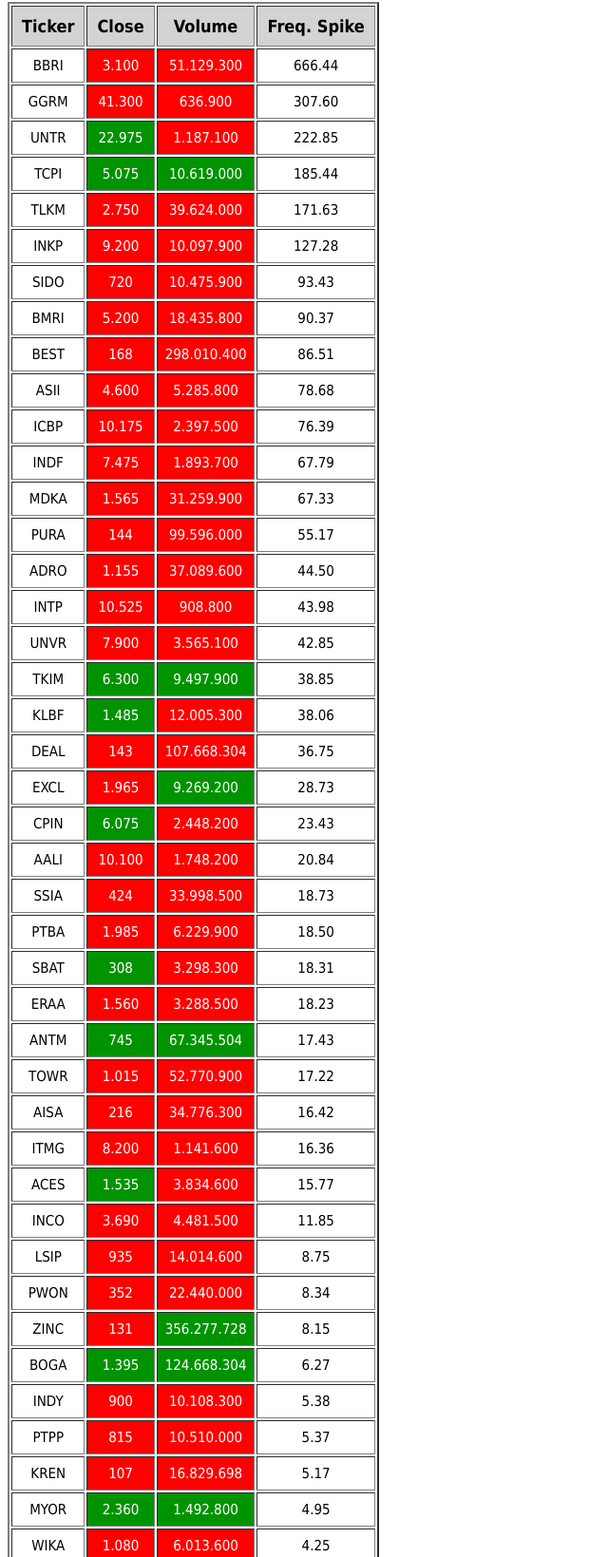
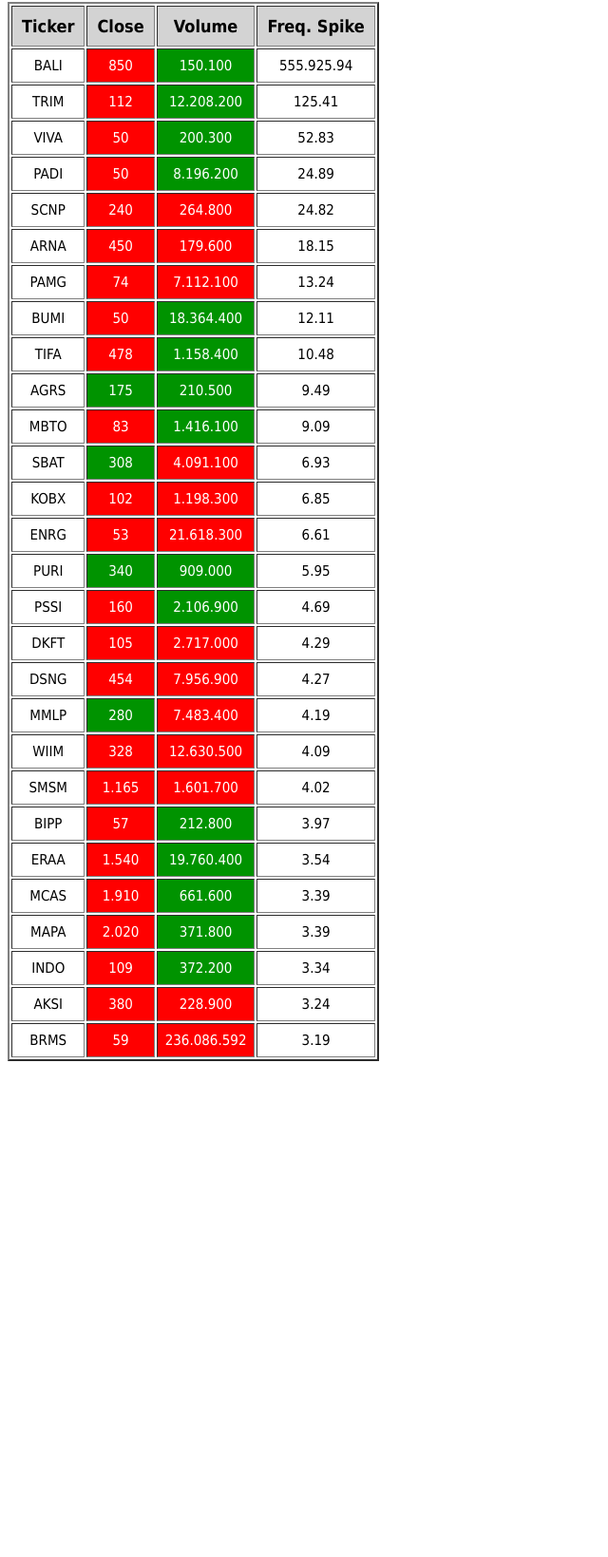
Before and after one commit to greekrode/kangritel, a plain HTML site: page results/FreqSpike.html in a window 1280 px wide. Shown: the part 60-1699 px from the top of the page at 95% size, without its empty margins (0-640 px from the left). After the commit the page ends 1185 px from the top, so only its background shows below. Drawn offline with Linux system fonts and the light colour scheme.

Commit message:
Update FreqSpike.html

```diff
--- a/results/FreqSpike.html
+++ b/results/FreqSpike.html
@@ -10,53 +10,34 @@
     <!-- ABEXC: Type=0, ReportPath= --><BODY>
     <TABLE border=2 cellpadding='8'>
 <TR><TH id=0>Ticker</TH><TH id=1>Close</TH><TH id=1>Volume</TH><TH id=1>Freq. Spike</TH></TR>
-<TR><TD>BBRI</TD><TD bgcolor='#ff0000'><FONT color='#ffffff'>  3.100</FONT></TD><TD bgcolor='#ff0000'><FONT color='#ffffff'>51.129.300</FONT></TD><TD><FONT color='#000000'>666.44</FONT></TD></TR>
-<TR><TD>GGRM</TD><TD bgcolor='#ff0000'><FONT color='#ffffff'> 41.300</FONT></TD><TD bgcolor='#ff0000'><FONT color='#ffffff'>636.900</FONT></TD><TD><FONT color='#000000'>307.60</FONT></TD></TR>
-<TR><TD>UNTR</TD><TD bgcolor='#009300'><FONT color='#ffffff'> 22.975</FONT></TD><TD bgcolor='#ff0000'><FONT color='#ffffff'>1.187.100</FONT></TD><TD><FONT color='#000000'>222.85</FONT></TD></TR>
-<TR><TD>TCPI</TD><TD bgcolor='#009300'><FONT color='#ffffff'>  5.075</FONT></TD><TD bgcolor='#009300'><FONT color='#ffffff'>10.619.000</FONT></TD><TD><FONT color='#000000'>185.44</FONT></TD></TR>
-<TR><TD>TLKM</TD><TD bgcolor='#ff0000'><FONT color='#ffffff'>  2.750</FONT></TD><TD bgcolor='#ff0000'><FONT color='#ffffff'>39.624.000</FONT></TD><TD><FONT color='#000000'>171.63</FONT></TD></TR>
-<TR><TD>INKP</TD><TD bgcolor='#ff0000'><FONT color='#ffffff'>  9.200</FONT></TD><TD bgcolor='#ff0000'><FONT color='#ffffff'>10.097.900</FONT></TD><TD><FONT color='#000000'>127.28</FONT></TD></TR>
-<TR><TD>SIDO</TD><TD bgcolor='#ff0000'><FONT color='#ffffff'>   720</FONT></TD><TD bgcolor='#ff0000'><FONT color='#ffffff'>10.475.900</FONT></TD><TD><FONT color='#000000'>93.43</FONT></TD></TR>
-<TR><TD>BMRI</TD><TD bgcolor='#ff0000'><FONT color='#ffffff'>  5.200</FONT></TD><TD bgcolor='#ff0000'><FONT color='#ffffff'>18.435.800</FONT></TD><TD><FONT color='#000000'>90.37</FONT></TD></TR>
-<TR><TD>BEST</TD><TD bgcolor='#ff0000'><FONT color='#ffffff'>   168</FONT></TD><TD bgcolor='#ff0000'><FONT color='#ffffff'>298.010.400</FONT></TD><TD><FONT color='#000000'>86.51</FONT></TD></TR>
-<TR><TD>ASII</TD><TD bgcolor='#ff0000'><FONT color='#ffffff'>  4.600</FONT></TD><TD bgcolor='#ff0000'><FONT color='#ffffff'>5.285.800</FONT></TD><TD><FONT color='#000000'>78.68</FONT></TD></TR>
-<TR><TD>ICBP</TD><TD bgcolor='#ff0000'><FONT color='#ffffff'> 10.175</FONT></TD><TD bgcolor='#ff0000'><FONT color='#ffffff'>2.397.500</FONT></TD><TD><FONT color='#000000'>76.39</FONT></TD></TR>
-<TR><TD>INDF</TD><TD bgcolor='#ff0000'><FONT color='#ffffff'>  7.475</FONT></TD><TD bgcolor='#ff0000'><FONT color='#ffffff'>1.893.700</FONT></TD><TD><FONT color='#000000'>67.79</FONT></TD></TR>
-<TR><TD>MDKA</TD><TD bgcolor='#ff0000'><FONT color='#ffffff'>  1.565</FONT></TD><TD bgcolor='#ff0000'><FONT color='#ffffff'>31.259.900</FONT></TD><TD><FONT color='#000000'>67.33</FONT></TD></TR>
-<TR><TD>PURA</TD><TD bgcolor='#ff0000'><FONT color='#ffffff'>   144</FONT></TD><TD bgcolor='#ff0000'><FONT color='#ffffff'>99.596.000</FONT></TD><TD><FONT color='#000000'>55.17</FONT></TD></TR>
-<TR><TD>ADRO</TD><TD bgcolor='#ff0000'><FONT color='#ffffff'>  1.155</FONT></TD><TD bgcolor='#ff0000'><FONT color='#ffffff'>37.089.600</FONT></TD><TD><FONT color='#000000'>44.50</FONT></TD></TR>
-<TR><TD>INTP</TD><TD bgcolor='#ff0000'><FONT color='#ffffff'> 10.525</FONT></TD><TD bgcolor='#ff0000'><FONT color='#ffffff'>908.800</FONT></TD><TD><FONT color='#000000'>43.98</FONT></TD></TR>
-<TR><TD>UNVR</TD><TD bgcolor='#ff0000'><FONT color='#ffffff'>  7.900</FONT></TD><TD bgcolor='#ff0000'><FONT color='#ffffff'>3.565.100</FONT></TD><TD><FONT color='#000000'>42.85</FONT></TD></TR>
-<TR><TD>TKIM</TD><TD bgcolor='#009300'><FONT color='#ffffff'>  6.300</FONT></TD><TD bgcolor='#009300'><FONT color='#ffffff'>9.497.900</FONT></TD><TD><FONT color='#000000'>38.85</FONT></TD></TR>
-<TR><TD>KLBF</TD><TD bgcolor='#009300'><FONT color='#ffffff'>  1.485</FONT></TD><TD bgcolor='#ff0000'><FONT color='#ffffff'>12.005.300</FONT></TD><TD><FONT color='#000000'>38.06</FONT></TD></TR>
-<TR><TD>DEAL</TD><TD bgcolor='#ff0000'><FONT color='#ffffff'>   143</FONT></TD><TD bgcolor='#ff0000'><FONT color='#ffffff'>107.668.304</FONT></TD><TD><FONT color='#000000'>36.75</FONT></TD></TR>
-<TR><TD>EXCL</TD><TD bgcolor='#ff0000'><FONT color='#ffffff'>  1.965</FONT></TD><TD bgcolor='#009300'><FONT color='#ffffff'>9.269.200</FONT></TD><TD><FONT color='#000000'>28.73</FONT></TD></TR>
-<TR><TD>CPIN</TD><TD bgcolor='#009300'><FONT color='#ffffff'>  6.075</FONT></TD><TD bgcolor='#ff0000'><FONT color='#ffffff'>2.448.200</FONT></TD><TD><FONT color='#000000'>23.43</FONT></TD></TR>
-<TR><TD>AALI</TD><TD bgcolor='#ff0000'><FONT color='#ffffff'> 10.100</FONT></TD><TD bgcolor='#ff0000'><FONT color='#ffffff'>1.748.200</FONT></TD><TD><FONT color='#000000'>20.84</FONT></TD></TR>
-<TR><TD>SSIA</TD><TD bgcolor='#ff0000'><FONT color='#ffffff'>   424</FONT></TD><TD bgcolor='#ff0000'><FONT color='#ffffff'>33.998.500</FONT></TD><TD><FONT color='#000000'>18.73</FONT></TD></TR>
-<TR><TD>PTBA</TD><TD bgcolor='#ff0000'><FONT color='#ffffff'>  1.985</FONT></TD><TD bgcolor='#ff0000'><FONT color='#ffffff'>6.229.900</FONT></TD><TD><FONT color='#000000'>18.50</FONT></TD></TR>
-<TR><TD>SBAT</TD><TD bgcolor='#009300'><FONT color='#ffffff'>   308</FONT></TD><TD bgcolor='#ff0000'><FONT color='#ffffff'>3.298.300</FONT></TD><TD><FONT color='#000000'>18.31</FONT></TD></TR>
-<TR><TD>ERAA</TD><TD bgcolor='#ff0000'><FONT color='#ffffff'>  1.560</FONT></TD><TD bgcolor='#ff0000'><FONT color='#ffffff'>3.288.500</FONT></TD><TD><FONT color='#000000'>18.23</FONT></TD></TR>
-<TR><TD>ANTM</TD><TD bgcolor='#009300'><FONT color='#ffffff'>   745</FONT></TD><TD bgcolor='#009300'><FONT color='#ffffff'>67.345.504</FONT></TD><TD><FONT color='#000000'>17.43</FONT></TD></TR>
-<TR><TD>TOWR</TD><TD bgcolor='#ff0000'><FONT color='#ffffff'>  1.015</FONT></TD><TD bgcolor='#ff0000'><FONT color='#ffffff'>52.770.900</FONT></TD><TD><FONT color='#000000'>17.22</FONT></TD></TR>
-<TR><TD>AISA</TD><TD bgcolor='#ff0000'><FONT color='#ffffff'>   216</FONT></TD><TD bgcolor='#ff0000'><FONT color='#ffffff'>34.776.300</FONT></TD><TD><FONT color='#000000'>16.42</FONT></TD></TR>
-<TR><TD>ITMG</TD><TD bgcolor='#ff0000'><FONT color='#ffffff'>  8.200</FONT></TD><TD bgcolor='#ff0000'><FONT color='#ffffff'>1.141.600</FONT></TD><TD><FONT color='#000000'>16.36</FONT></TD></TR>
-<TR><TD>ACES</TD><TD bgcolor='#009300'><FONT color='#ffffff'>  1.535</FONT></TD><TD bgcolor='#ff0000'><FONT color='#ffffff'>3.834.600</FONT></TD><TD><FONT color='#000000'>15.77</FONT></TD></TR>
-<TR><TD>INCO</TD><TD bgcolor='#ff0000'><FONT color='#ffffff'>  3.690</FONT></TD><TD bgcolor='#ff0000'><FONT color='#ffffff'>4.481.500</FONT></TD><TD><FONT color='#000000'>11.85</FONT></TD></TR>
-<TR><TD>LSIP</TD><TD bgcolor='#ff0000'><FONT color='#ffffff'>   935</FONT></TD><TD bgcolor='#ff0000'><FONT color='#ffffff'>14.014.600</FONT></TD><TD><FONT color='#000000'>8.75</FONT></TD></TR>
-<TR><TD>PWON</TD><TD bgcolor='#ff0000'><FONT color='#ffffff'>   352</FONT></TD><TD bgcolor='#ff0000'><FONT color='#ffffff'>22.440.000</FONT></TD><TD><FONT color='#000000'>8.34</FONT></TD></TR>
-<TR><TD>ZINC</TD><TD bgcolor='#ff0000'><FONT color='#ffffff'>   131</FONT></TD><TD bgcolor='#009300'><FONT color='#ffffff'>356.277.728</FONT></TD><TD><FONT color='#000000'>8.15</FONT></TD></TR>
-<TR><TD>BOGA</TD><TD bgcolor='#009300'><FONT color='#ffffff'>  1.395</FONT></TD><TD bgcolor='#009300'><FONT color='#ffffff'>124.668.304</FONT></TD><TD><FONT color='#000000'>6.27</FONT></TD></TR>
-<TR><TD>INDY</TD><TD bgcolor='#ff0000'><FONT color='#ffffff'>   900</FONT></TD><TD bgcolor='#ff0000'><FONT color='#ffffff'>10.108.300</FONT></TD><TD><FONT color='#000000'>5.38</FONT></TD></TR>
-<TR><TD>PTPP</TD><TD bgcolor='#ff0000'><FONT color='#ffffff'>   815</FONT></TD><TD bgcolor='#ff0000'><FONT color='#ffffff'>10.510.000</FONT></TD><TD><FONT color='#000000'>5.37</FONT></TD></TR>
-<TR><TD>KREN</TD><TD bgcolor='#ff0000'><FONT color='#ffffff'>   107</FONT></TD><TD bgcolor='#ff0000'><FONT color='#ffffff'>16.829.698</FONT></TD><TD><FONT color='#000000'>5.17</FONT></TD></TR>
-<TR><TD>MYOR</TD><TD bgcolor='#009300'><FONT color='#ffffff'>  2.360</FONT></TD><TD bgcolor='#009300'><FONT color='#ffffff'>1.492.800</FONT></TD><TD><FONT color='#000000'>4.95</FONT></TD></TR>
-<TR><TD>WIKA</TD><TD bgcolor='#ff0000'><FONT color='#ffffff'>  1.080</FONT></TD><TD bgcolor='#ff0000'><FONT color='#ffffff'>6.013.600</FONT></TD><TD><FONT color='#000000'>4.25</FONT></TD></TR>
-<TR><TD>JPFA</TD><TD bgcolor='#ff0000'><FONT color='#ffffff'>  1.115</FONT></TD><TD bgcolor='#ff0000'><FONT color='#ffffff'>5.728.400</FONT></TD><TD><FONT color='#000000'>3.61</FONT></TD></TR>
-<TR><TD>HEXA</TD><TD bgcolor='#ff0000'><FONT color='#ffffff'>  3.690</FONT></TD><TD bgcolor='#009300'><FONT color='#ffffff'>1.211.400</FONT></TD><TD><FONT color='#000000'>3.54</FONT></TD></TR>
-<TR><TD>AKRA</TD><TD bgcolor='#ff0000'><FONT color='#ffffff'>  2.570</FONT></TD><TD bgcolor='#ff0000'><FONT color='#ffffff'>7.988.300</FONT></TD><TD><FONT color='#000000'>3.44</FONT></TD></TR>
-<TR><TD>TBIG</TD><TD bgcolor='#009300'><FONT color='#ffffff'>  1.355</FONT></TD><TD bgcolor='#ff0000'><FONT color='#ffffff'>68.752.800</FONT></TD><TD><FONT color='#000000'>3.37</FONT></TD></TR>
-<TR><TD>APIC</TD><TD bgcolor='#009300'><FONT color='#ffffff'>   840</FONT></TD><TD bgcolor='#ff0000'><FONT color='#ffffff'>29.895.200</FONT></TD><TD><FONT color='#000000'>3.01</FONT></TD></TR>
+<TR><TD>BALI</TD><TD bgcolor='#ff0000'><FONT color='#ffffff'>   850</FONT></TD><TD bgcolor='#009300'><FONT color='#ffffff'>150.100</FONT></TD><TD><FONT color='#000000'>555.925.94</FONT></TD></TR>
+<TR><TD>TRIM</TD><TD bgcolor='#ff0000'><FONT color='#ffffff'>   112</FONT></TD><TD bgcolor='#009300'><FONT color='#ffffff'>12.208.200</FONT></TD><TD><FONT color='#000000'>125.41</FONT></TD></TR>
+<TR><TD>VIVA</TD><TD bgcolor='#ff0000'><FONT color='#ffffff'>    50</FONT></TD><TD bgcolor='#009300'><FONT color='#ffffff'>200.300</FONT></TD><TD><FONT color='#000000'>52.83</FONT></TD></TR>
+<TR><TD>PADI</TD><TD bgcolor='#ff0000'><FONT color='#ffffff'>    50</FONT></TD><TD bgcolor='#009300'><FONT color='#ffffff'>8.196.200</FONT></TD><TD><FONT color='#000000'>24.89</FONT></TD></TR>
+<TR><TD>SCNP</TD><TD bgcolor='#ff0000'><FONT color='#ffffff'>   240</FONT></TD><TD bgcolor='#ff0000'><FONT color='#ffffff'>264.800</FONT></TD><TD><FONT color='#000000'>24.82</FONT></TD></TR>
+<TR><TD>ARNA</TD><TD bgcolor='#ff0000'><FONT color='#ffffff'>   450</FONT></TD><TD bgcolor='#ff0000'><FONT color='#ffffff'>179.600</FONT></TD><TD><FONT color='#000000'>18.15</FONT></TD></TR>
+<TR><TD>PAMG</TD><TD bgcolor='#ff0000'><FONT color='#ffffff'>    74</FONT></TD><TD bgcolor='#ff0000'><FONT color='#ffffff'>7.112.100</FONT></TD><TD><FONT color='#000000'>13.24</FONT></TD></TR>
+<TR><TD>BUMI</TD><TD bgcolor='#ff0000'><FONT color='#ffffff'>    50</FONT></TD><TD bgcolor='#009300'><FONT color='#ffffff'>18.364.400</FONT></TD><TD><FONT color='#000000'>12.11</FONT></TD></TR>
+<TR><TD>TIFA</TD><TD bgcolor='#ff0000'><FONT color='#ffffff'>   478</FONT></TD><TD bgcolor='#009300'><FONT color='#ffffff'>1.158.400</FONT></TD><TD><FONT color='#000000'>10.48</FONT></TD></TR>
+<TR><TD>AGRS</TD><TD bgcolor='#009300'><FONT color='#ffffff'>   175</FONT></TD><TD bgcolor='#009300'><FONT color='#ffffff'>210.500</FONT></TD><TD><FONT color='#000000'>9.49</FONT></TD></TR>
+<TR><TD>MBTO</TD><TD bgcolor='#ff0000'><FONT color='#ffffff'>    83</FONT></TD><TD bgcolor='#009300'><FONT color='#ffffff'>1.416.100</FONT></TD><TD><FONT color='#000000'>9.09</FONT></TD></TR>
+<TR><TD>SBAT</TD><TD bgcolor='#009300'><FONT color='#ffffff'>   308</FONT></TD><TD bgcolor='#ff0000'><FONT color='#ffffff'>4.091.100</FONT></TD><TD><FONT color='#000000'>6.93</FONT></TD></TR>
+<TR><TD>KOBX</TD><TD bgcolor='#ff0000'><FONT color='#ffffff'>   102</FONT></TD><TD bgcolor='#ff0000'><FONT color='#ffffff'>1.198.300</FONT></TD><TD><FONT color='#000000'>6.85</FONT></TD></TR>
+<TR><TD>ENRG</TD><TD bgcolor='#ff0000'><FONT color='#ffffff'>    53</FONT></TD><TD bgcolor='#ff0000'><FONT color='#ffffff'>21.618.300</FONT></TD><TD><FONT color='#000000'>6.61</FONT></TD></TR>
+<TR><TD>PURI</TD><TD bgcolor='#009300'><FONT color='#ffffff'>   340</FONT></TD><TD bgcolor='#009300'><FONT color='#ffffff'>909.000</FONT></TD><TD><FONT color='#000000'>5.95</FONT></TD></TR>
+<TR><TD>PSSI</TD><TD bgcolor='#ff0000'><FONT color='#ffffff'>   160</FONT></TD><TD bgcolor='#009300'><FONT color='#ffffff'>2.106.900</FONT></TD><TD><FONT color='#000000'>4.69</FONT></TD></TR>
+<TR><TD>DKFT</TD><TD bgcolor='#ff0000'><FONT color='#ffffff'>   105</FONT></TD><TD bgcolor='#ff0000'><FONT color='#ffffff'>2.717.000</FONT></TD><TD><FONT color='#000000'>4.29</FONT></TD></TR>
+<TR><TD>DSNG</TD><TD bgcolor='#ff0000'><FONT color='#ffffff'>   454</FONT></TD><TD bgcolor='#ff0000'><FONT color='#ffffff'>7.956.900</FONT></TD><TD><FONT color='#000000'>4.27</FONT></TD></TR>
+<TR><TD>MMLP</TD><TD bgcolor='#009300'><FONT color='#ffffff'>   280</FONT></TD><TD bgcolor='#ff0000'><FONT color='#ffffff'>7.483.400</FONT></TD><TD><FONT color='#000000'>4.19</FONT></TD></TR>
+<TR><TD>WIIM</TD><TD bgcolor='#ff0000'><FONT color='#ffffff'>   328</FONT></TD><TD bgcolor='#ff0000'><FONT color='#ffffff'>12.630.500</FONT></TD><TD><FONT color='#000000'>4.09</FONT></TD></TR>
+<TR><TD>SMSM</TD><TD bgcolor='#ff0000'><FONT color='#ffffff'>  1.165</FONT></TD><TD bgcolor='#ff0000'><FONT color='#ffffff'>1.601.700</FONT></TD><TD><FONT color='#000000'>4.02</FONT></TD></TR>
+<TR><TD>BIPP</TD><TD bgcolor='#ff0000'><FONT color='#ffffff'>    57</FONT></TD><TD bgcolor='#009300'><FONT color='#ffffff'>212.800</FONT></TD><TD><FONT color='#000000'>3.97</FONT></TD></TR>
+<TR><TD>ERAA</TD><TD bgcolor='#ff0000'><FONT color='#ffffff'>  1.540</FONT></TD><TD bgcolor='#009300'><FONT color='#ffffff'>19.760.400</FONT></TD><TD><FONT color='#000000'>3.54</FONT></TD></TR>
+<TR><TD>MCAS</TD><TD bgcolor='#ff0000'><FONT color='#ffffff'>  1.910</FONT></TD><TD bgcolor='#009300'><FONT color='#ffffff'>661.600</FONT></TD><TD><FONT color='#000000'>3.39</FONT></TD></TR>
+<TR><TD>MAPA</TD><TD bgcolor='#ff0000'><FONT color='#ffffff'>  2.020</FONT></TD><TD bgcolor='#009300'><FONT color='#ffffff'>371.800</FONT></TD><TD><FONT color='#000000'>3.39</FONT></TD></TR>
+<TR><TD>INDO</TD><TD bgcolor='#ff0000'><FONT color='#ffffff'>   109</FONT></TD><TD bgcolor='#009300'><FONT color='#ffffff'>372.200</FONT></TD><TD><FONT color='#000000'>3.34</FONT></TD></TR>
+<TR><TD>AKSI</TD><TD bgcolor='#ff0000'><FONT color='#ffffff'>   380</FONT></TD><TD bgcolor='#ff0000'><FONT color='#ffffff'>228.900</FONT></TD><TD><FONT color='#000000'>3.24</FONT></TD></TR>
+<TR><TD>BRMS</TD><TD bgcolor='#ff0000'><FONT color='#ffffff'>    59</FONT></TD><TD bgcolor='#ff0000'><FONT color='#ffffff'>236.086.592</FONT></TD><TD><FONT color='#000000'>3.19</FONT></TD></TR>
 </TABLE>
 </BODY>
 </HTML>
```
